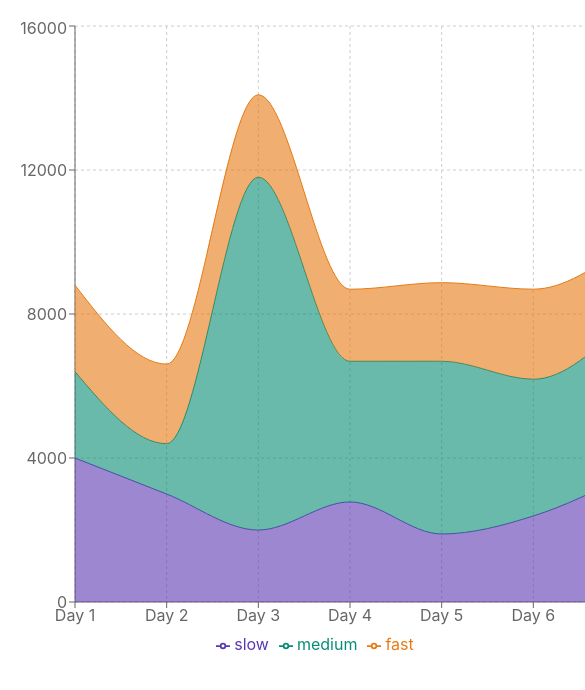
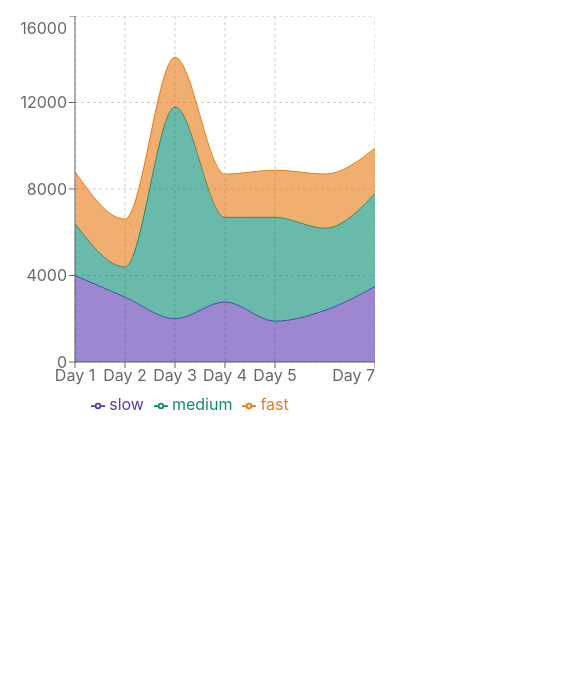
Before and after one commit to fx-ha/whatthefiatfee, a Next.js app: page /history in a window 390 px wide. Shown: the top 690 px of the page, 585 px wide, since content can reach past the window. Built offline with nearby package versions, Linux system fonts and the light colour scheme.

Commit message:
responsive chart

```diff
--- a/components/Chart.tsx
+++ b/components/Chart.tsx
@@ -1,11 +1,12 @@
 import {
   Area,
   AreaChart,
+  CartesianGrid,
+  Legend,
+  ResponsiveContainer,
+  Tooltip,
   XAxis,
   YAxis,
-  CartesianGrid,
-  Tooltip,
-  Legend,
 } from 'recharts'
 
 const data = [
@@ -55,13 +56,12 @@ const data = [
 
 const Chart = (): JSX.Element => {
   return (
+    <ResponsiveContainer width="100%" height={400} minWidth="0">
       <AreaChart
-      width={640}
-      height={640}
         data={data}
         margin={{
-        top: 10,
-        right: 30,
+          top: 0,
+          right: 0,
           left: 0,
           bottom: 0,
         }}
@@ -93,6 +93,7 @@ const Chart = (): JSX.Element => {
           fill="#e67b13"
         />
       </AreaChart>
+    </ResponsiveContainer>
   )
 }
 
--- a/styles/globals.sass
+++ b/styles/globals.sass
@@ -69,3 +69,6 @@ h1
   font-size: 1.25rem
   @media screen and (max-width: 399px)
     font-size: 1rem
+
+// .recharts-responsive-container
+//   font-size: 0.65rem
```
Lines whose indentation alone changed are shown as unchanged.
